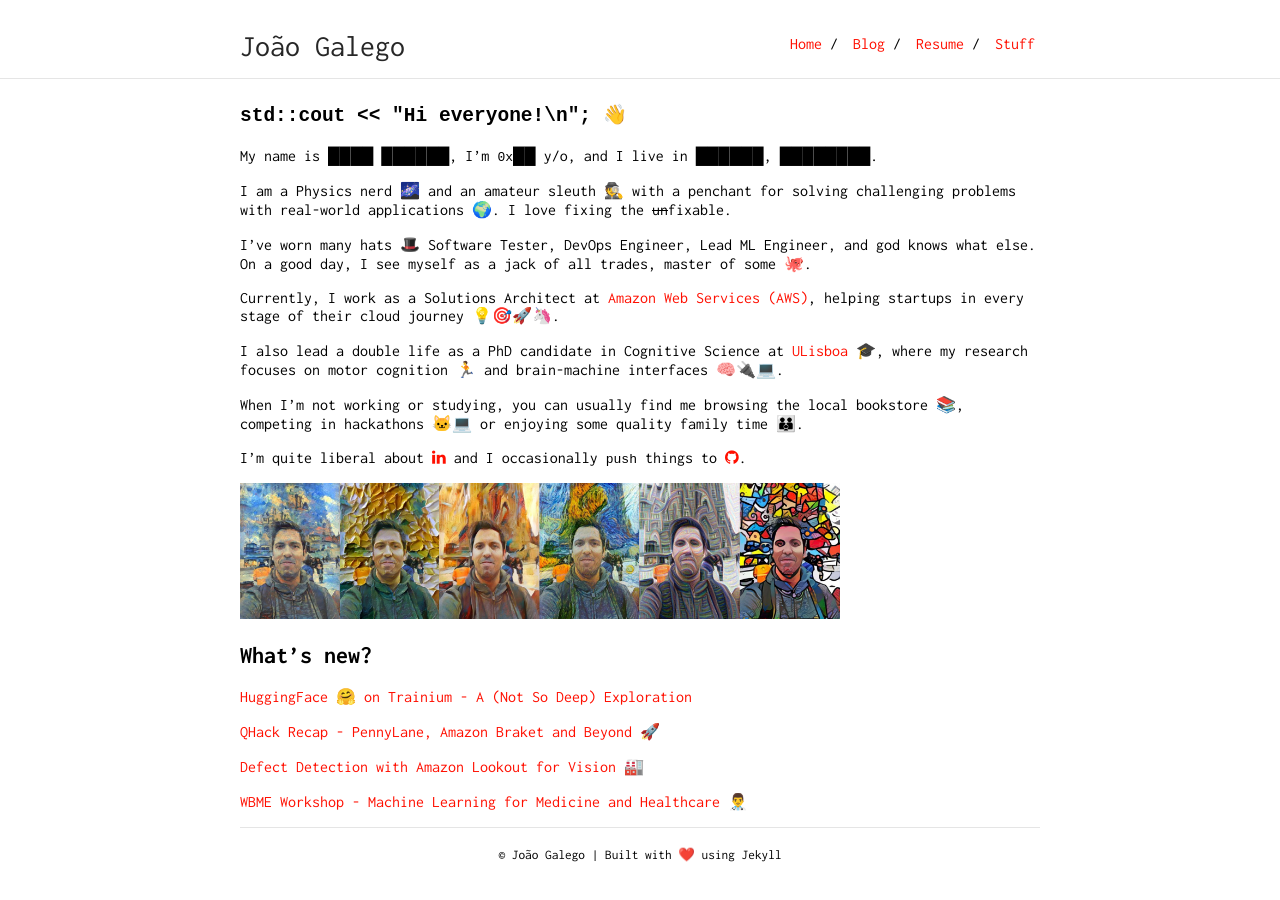
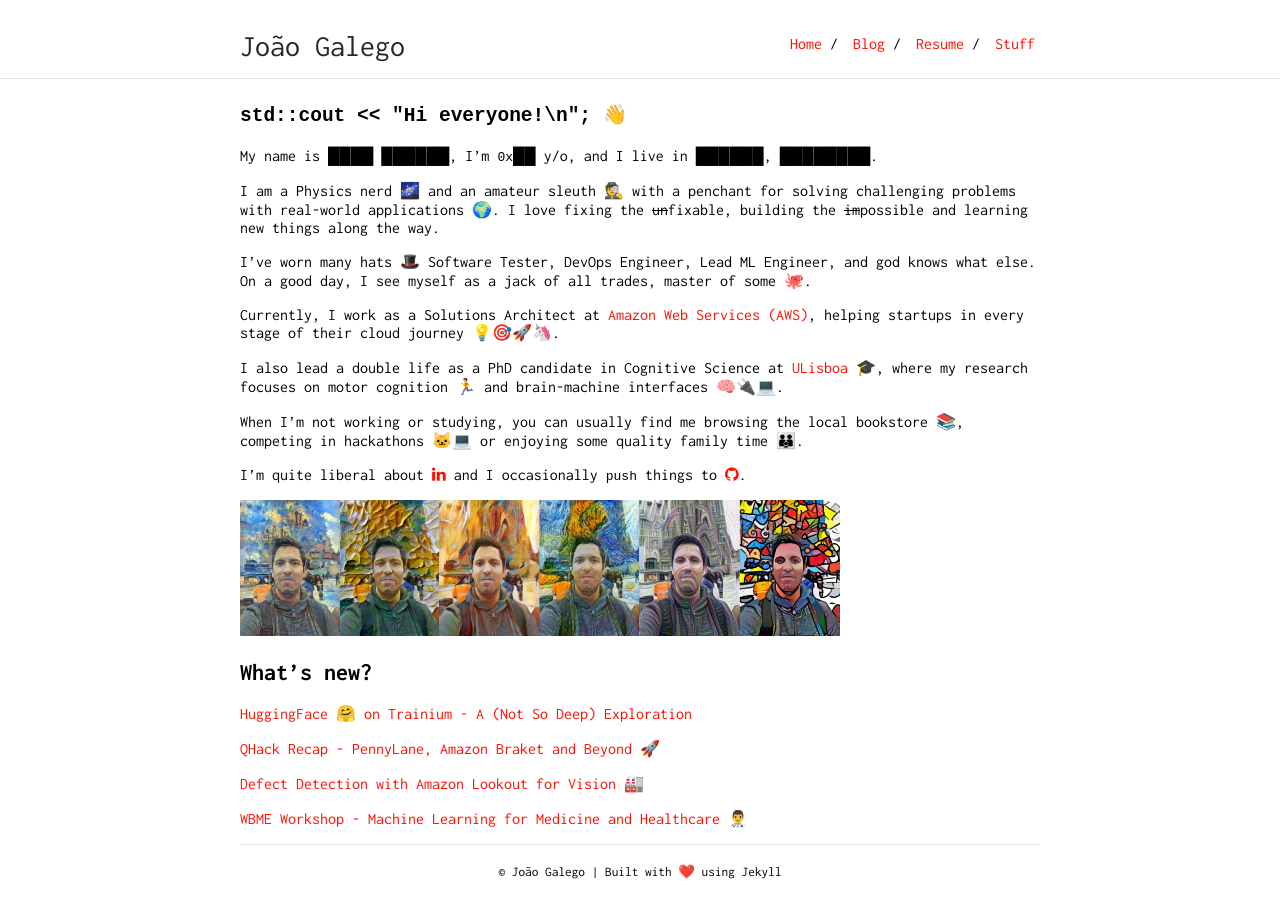
Before and after one commit to JGalego/JGalego.github.io, a Jekyll site: the page built from index.md, in a window 1280 px wide. Built offline with Jekyll 4.4.1, drawn with Linux system fonts in a browser that asks for light colours.

Commit message:
Added a catchier sentence

```diff
--- a/index.md
+++ b/index.md
@@ -19,7 +19,7 @@ layout: default
 
 My name is ████ ██████, I’m `0x`██ y/o, and I live in ██████, ████████.
 
-I am a Physics nerd 🌌 and an amateur sleuth 🕵️ with a penchant for solving challenging problems with real-world applications 🌍. I love fixing the ~~un~~fixable.
+I am a Physics nerd 🌌 and an amateur sleuth 🕵️ with a penchant for solving challenging problems with real-world applications 🌍. I love fixing the ~~un~~fixable, building the ~~im~~possible and learning new things along the way.
 
 I've worn many hats 🎩 {{ previousRoles | reverse | join: ', ' }}, and god knows what else. On a good day, I see myself as a jack of all trades, master of some 🐙.
 
```
